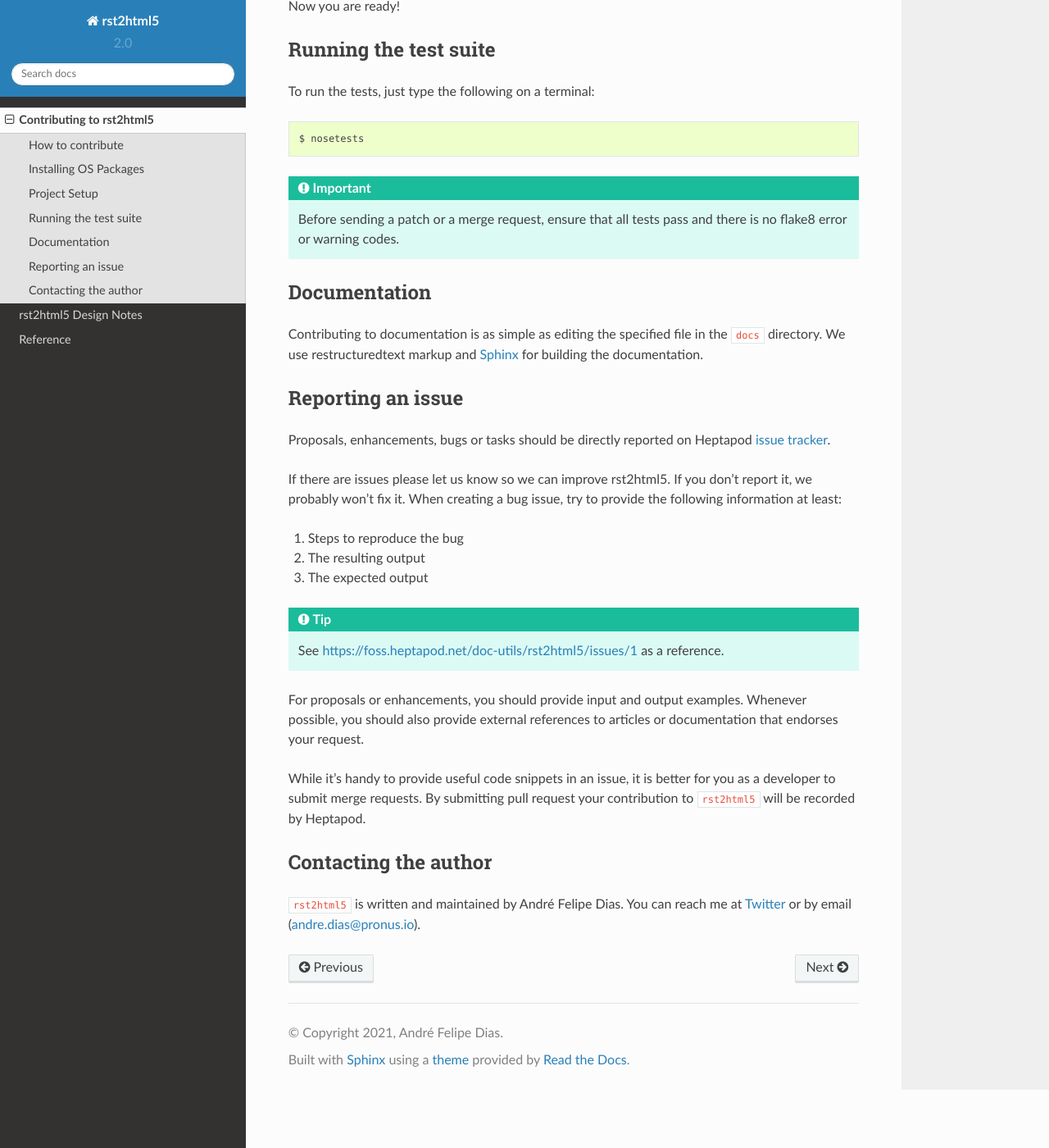
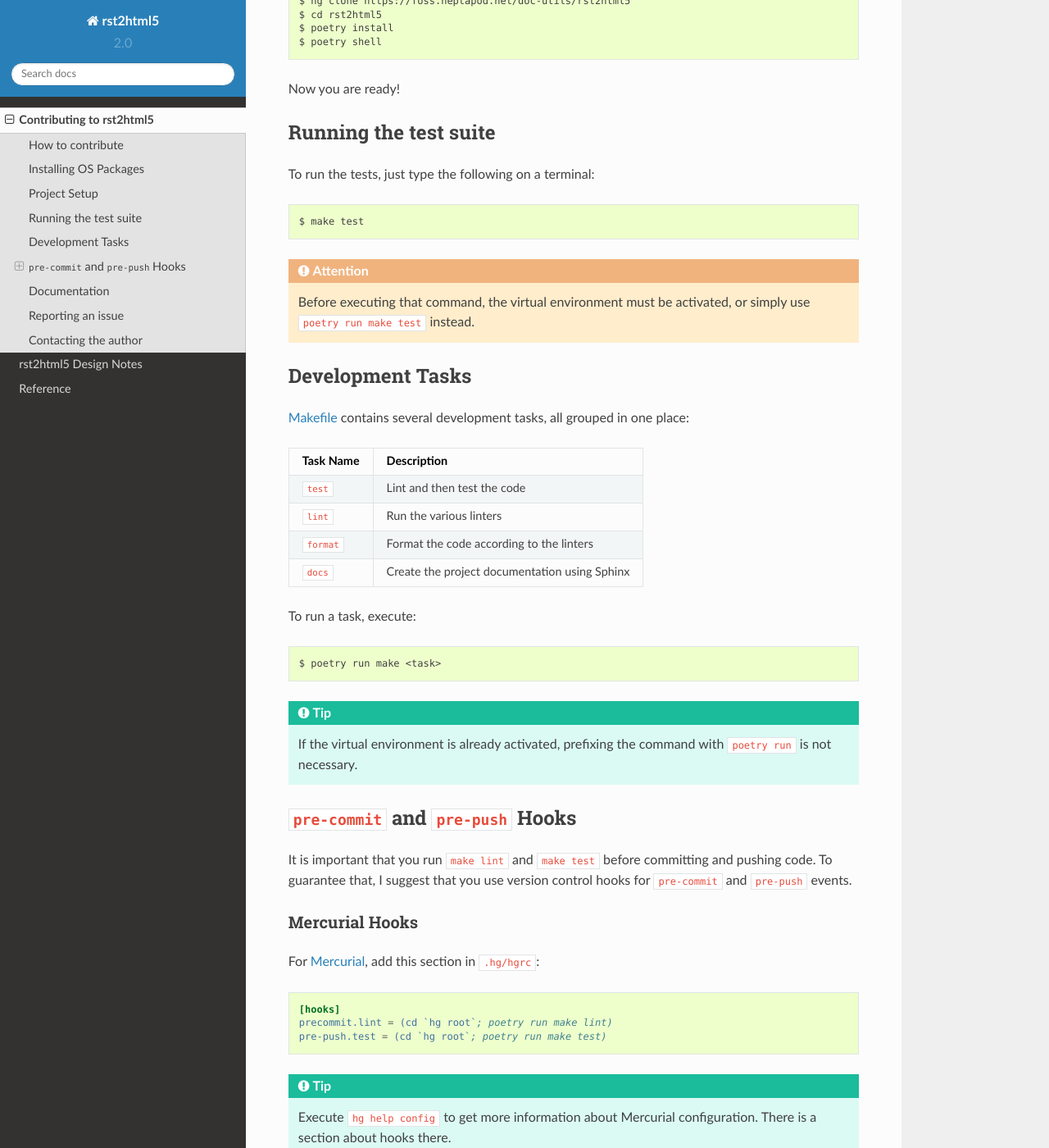
Before and after one commit to andredias/rst2html5, a Sphinx documentation site: the page built from docs/contributing.rst, in a window 1280 px wide and 1400 px high, scrolled down 857 px. Shown: the whole window at 82% size. Built offline with Sphinx 7.4.7 and the Read the Docs theme 2.0.0, drawn with Linux system fonts in a browser that asks for light colours; some of the changed text lies outside the part shown.

Commit message:
improve CONTRIBUTING with hg/git hooks, Makefile instructions

```diff
--- a/docs/contributing.rst
+++ b/docs/contributing.rst
@@ -26,8 +26,12 @@ Installing OS Packages
 
 You will need:
 
-#. pipenv_. A tool for installing and managing Python packages.
+#. Poetry_. A tool for installing and managing Python packages.
 #. Mercurial_. Version control used by rst2html5 project.
+
+.. note::
+
+    Also, it is possible to contribute with Git using `rst2html5's GitHub mirror`_.
 
 
 
@@ -38,8 +42,8 @@ Project Setup
 
     $ hg clone https://foss.heptapod.net/doc-utils/rst2html5
     $ cd rst2html5
-    $ pipenv install --dev
-    $ pipenv shell
+    $ poetry install
+    $ poetry shell
 
 Now you are ready!
 
@@ -51,13 +55,99 @@ Running the test suite
 
 To run the tests, just type the following on a terminal::
 
-    $ nosetests
+    $ make test
+
+.. attention::
+
+    Before executing that command,
+    the virtual environment must be activated,
+    or simply use ``poetry run make test`` instead.
+
+
+Development Tasks
+=================
+
+`Makefile <Makefile>`_ contains several development tasks,
+all grouped in one place:
+
+.. csv-table::
+    :header-rows: 1
+
+    Task Name, Description
+    ``test``, Lint and then test the code
+    ``lint``, Run the various linters
+    ``format``, Format the code according to the linters
+    ``docs``, Create the project documentation using Sphinx
+
+
+To run a task, execute::
+
+    $ poetry run make <task>
+
+.. tip::
+
+    If the virtual environment is already activated,
+    prefixing the command with ``poetry run`` is not necessary.
+
+
+``pre-commit`` and ``pre-push`` Hooks
+=====================================
+
+It is important that you run ``make lint`` and ``make test``
+before committing and pushing code.
+To guarantee that,
+I suggest that you use version control hooks for ``pre-commit`` and ``pre-push`` events.
+
+
+Mercurial Hooks
+---------------
+
+For Mercurial_, add this section in ``.hg/hgrc``:
+
+.. code:: ini
+
+    [hooks]
+    precommit.lint = (cd `hg root`; poetry run make lint)
+    pre-push.test = (cd `hg root`; poetry run make test)
+
+.. tip::
+
+    Execute ``hg help config`` to get more information about Mercurial
+    configuration. There is a section about hooks there.
+
+    Also, visit `this link about Mercurial Hooks <https://www.mercurial-scm.org/wiki/Hook>`_.
+
+
+Git Hooks
+---------
+
+``Git`` hooks are based on files. So, you need two of them:
+``.git/hooks/pre-commit`` and ``.git/hooks/pre-push``.
+
+``pre-commit``:
+
+.. code:: bash
+
+    #!/bin/bash
+
+    cd $(git rev-parse --show-toplevel)
+    poetry run make lint
+
+
+``pre-push``:
+
+.. code:: bash
+
+    #!/bin/bash
+
+    cd $(git rev-parse --show-toplevel)
+    poetry run make test
 
 
 .. important::
 
-    Before sending a patch or a merge request,
-    ensure that all tests pass and there is no flake8 error or warning codes.
+    Both ``.git/hooks/pre-commit`` and ``.git/hooks/pre-push`` must be executable scripts.
+    Use ``chmod +x`` on them.
 
 
 Documentation
@@ -98,7 +188,8 @@ that endorses your request.
 
 While it's handy to provide useful code snippets in an issue,
 it is better for you as a developer to submit merge requests.
-By submitting pull request your contribution to ``rst2html5`` will be recorded by Heptapod.
+By submitting a merge request,
+your contribution to ``rst2html5`` will be recorded by Heptapod.
 
 ..
     Sending a pull request
@@ -114,9 +205,10 @@ Contacting the author
 ``rst2html5`` is written and maintained by André Felipe Dias.
 You can reach me at Twitter_ or by email (andre.dias@pronus.io).
 
-.. _pipenv: https://pypi.org/project/pipenv/
+.. _Poetry: https://python-poetry.org/
 .. _Mercurial: https://www.mercurial-scm.org/
 .. _rst2html5 project: https://foss.heptapod.net/doc-utils/rst2html5
 .. _Sphinx: http://sphinx-doc.org/
 .. _issue tracker: https://foss.heptapod.net/doc-utils/rst2html5/issues
 .. _Twitter: https://twitter.com/andref_dias
+.. _`rst2html5's GitHub mirror`: https://github.com/andredias/rst2html5
```
